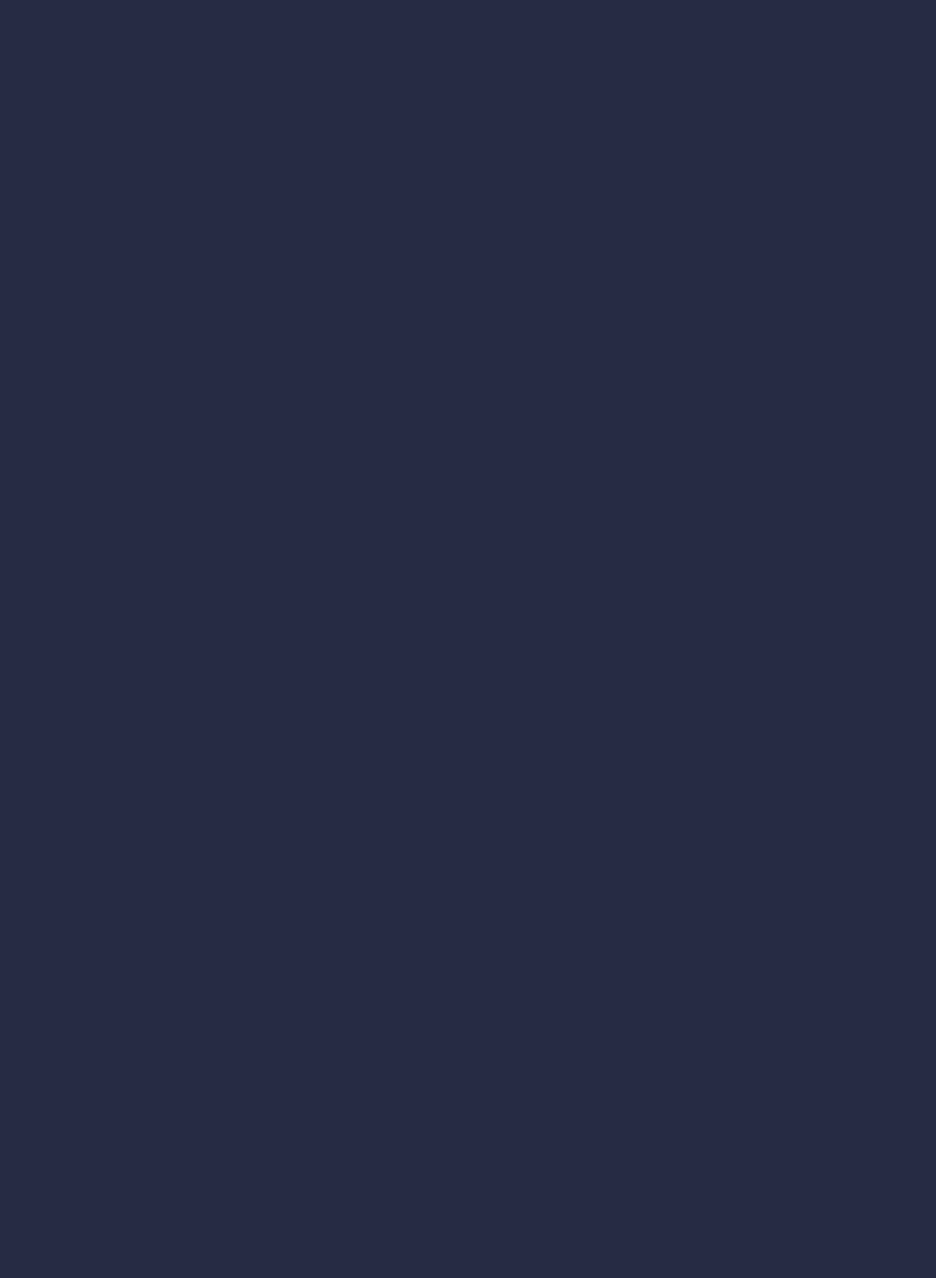
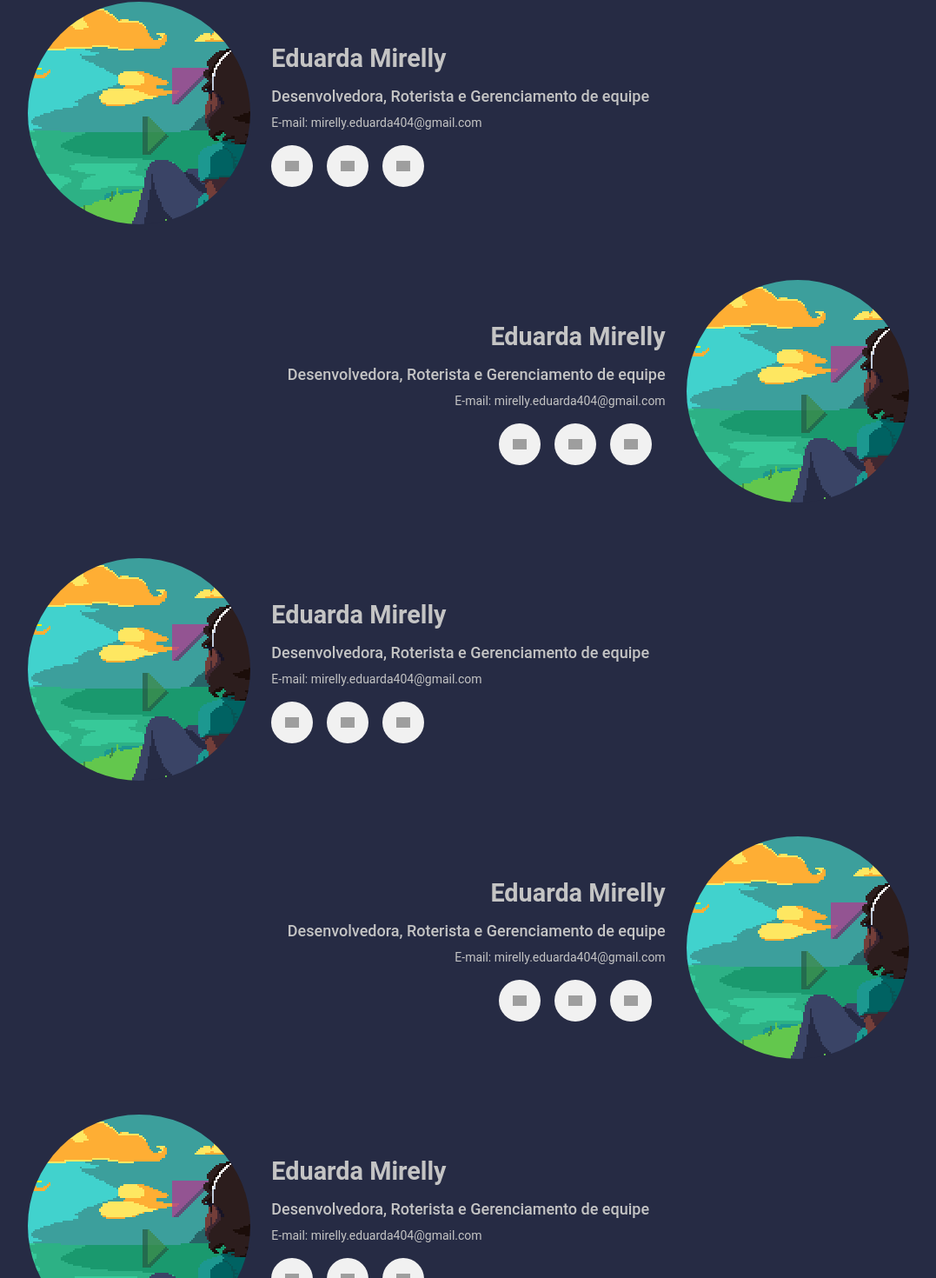
Before and after one commit to eduardamirelly/septandara-website, a React (Create React App) app: page / in a window 1280 px wide. Shown: the part 2323-3793 px from the top of the page at 87% size, without its empty margins (101-1178 px from the left). Before the commit the page ends 2349 px from the top, so only its background shows below. Built offline with nearby package versions, Linux system fonts and the light colour scheme; grey boxes are pictures that could not be loaded.

Commit message:
section team

```diff
--- a/public/index.html
+++ b/public/index.html
@@ -24,6 +24,10 @@
       work correctly both with client-side routing and a non-root public URL.
       Learn how to configure a non-root public URL by running `npm run build`.
     -->
+
+    <!-- AOS CDN CSS -->
+    <link href="https://unpkg.com/aos@2.3.1/dist/aos.css" rel="stylesheet">
+
     <title>Septandara</title>
   </head>
   <body>
@@ -39,5 +43,12 @@
       To begin the development, run `npm start` or `yarn start`.
       To create a production bundle, use `npm run build` or `yarn build`.
     -->
+
+    <!-- AOS CDN JS -->
+    <script src="https://unpkg.com/aos@2.3.1/dist/aos.js"></script>
+    <script>
+      AOS.init();
+    </script>
+
   </body>
 </html>
--- a/src/components/layouts/BlockInfoPerson.js
+++ b/src/components/layouts/BlockInfoPerson.js
@@ -0,0 +1,11 @@
+import React from 'react'
+
+function BlockInfoPerson(props) {
+  return (
+    <div data-aos="fade-up" data-aos-duration="1500" className="py-8 flex items-center">
+        {props.children}
+    </div>
+  )
+}
+
+export default BlockInfoPerson
--- /dev/null
+++ b/src/components/layouts/ImagePerson.js
@@ -0,0 +1,11 @@
+import React from 'react'
+
+function ImagePerson(props) {
+  return (
+    <div>
+        <img className="rounded-full w-64 h-64" src={props.image} alt="img" />
+    </div>
+  )
+}
+
+export default ImagePerson
--- /dev/null
+++ b/src/components/layouts/InfoPerson.js
@@ -0,0 +1,16 @@
+import React from 'react'
+
+function InfoPerson(props) {
+  return (
+    <div className="text-gray-100 mx-6">
+        <h4 className={"mb-2 text-[1.8rem] font-semibold " + props.addTextAlign}>{props.name}</h4>
+        <p className={"mb-1.5 text-lg font-medium " + props.addTextAlign}>{props.funcao}</p>
+        <p className={"mb-4 text-sm font-regular " + props.addTextAlign}>{props.contact}</p>
+        <div className={"flex items-center " + props.addAlignChildren}>
+            {props.children}
+        </div>
+    </div>
+  )
+}
+
+export default InfoPerson
--- /dev/null
+++ b/src/components/layouts/SocialMedia.js
@@ -0,0 +1,13 @@
+import React from 'react'
+
+function SocialMedia(props) {
+  return (
+    <>
+        <a href={props.link} className="mr-4 flex justify-center items-center rounded-full bg-white-100 hover:bg-gray-100 w-12 h-12">
+            <img className="w-4" src={props.image} alt="img" />
+        </a>
+    </>
+  )
+}
+
+export default SocialMedia
--- a/src/components/pages/Home.js
+++ b/src/components/pages/Home.js
@@ -1,7 +1,11 @@
 import React from 'react'
 import ButtonLink from '../buttons/ButtonLink'
+import BlockInfoPerson from '../layouts/BlockInfoPerson'
 import Container from '../layouts/Container'
+import ImagePerson from '../layouts/ImagePerson'
+import InfoPerson from '../layouts/InfoPerson'
 import Section from '../layouts/Section'
+import SocialMedia from '../layouts/SocialMedia'
 import SlideShow from '../SlideShow'
 import Description from '../texts/Description'
 import TitleSection from '../texts/TitleSection'
@@ -51,8 +55,57 @@ function Home() {
         </Section>
         <Section>
           <TitleSection text="Equipe por trás dos panos" />
-          <div className="fase-right">
-            Opa! Testando
+          <div className="w-10/12">
+            <div className="w-full flex justify-start">
+              <BlockInfoPerson>
+                <ImagePerson image="/imgs/back-initial.png" />
+                <InfoPerson name="Eduarda Mirelly" funcao="Desenvolvedora, Roterista e Gerenciamento de equipe" contact="E-mail: mirelly.eduarda404@gmail.com">
+                  <SocialMedia image="/imgs/play-store.png" link="/" />
+                  <SocialMedia image="/imgs/play-store.png" link="/" />
+                  <SocialMedia image="/imgs/play-store.png" link="/" />
+                </InfoPerson>
+              </BlockInfoPerson>
+            </div>
+            <div className="w-full flex justify-end">
+              <BlockInfoPerson>
+                <InfoPerson name="Eduarda Mirelly" funcao="Desenvolvedora, Roterista e Gerenciamento de equipe" contact="E-mail: mirelly.eduarda404@gmail.com" addAlignChildren="justify-end" addTextAlign="text-right">
+                  <SocialMedia image="/imgs/play-store.png" link="/" />
+                  <SocialMedia image="/imgs/play-store.png" link="/" />
+                  <SocialMedia image="/imgs/play-store.png" link="/" />
+                </InfoPerson>
+                <ImagePerson image="/imgs/back-initial.png" />
+              </BlockInfoPerson>
+            </div>
+            <div className="w-full flex justify-start">
+              <BlockInfoPerson>
+                <ImagePerson image="/imgs/back-initial.png" />
+                <InfoPerson name="Eduarda Mirelly" funcao="Desenvolvedora, Roterista e Gerenciamento de equipe" contact="E-mail: mirelly.eduarda404@gmail.com">
+                  <SocialMedia image="/imgs/play-store.png" link="/" />
+                  <SocialMedia image="/imgs/play-store.png" link="/" />
+                  <SocialMedia image="/imgs/play-store.png" link="/" />
+                </InfoPerson>
+              </BlockInfoPerson>
+            </div>
+            <div className="w-full flex justify-end">
+              <BlockInfoPerson>
+                <InfoPerson name="Eduarda Mirelly" funcao="Desenvolvedora, Roterista e Gerenciamento de equipe" contact="E-mail: mirelly.eduarda404@gmail.com" addAlignChildren="justify-end" addTextAlign="text-right">
+                  <SocialMedia image="/imgs/play-store.png" link="/" />
+                  <SocialMedia image="/imgs/play-store.png" link="/" />
+                  <SocialMedia image="/imgs/play-store.png" link="/" />
+                </InfoPerson>
+                <ImagePerson image="/imgs/back-initial.png" />
+              </BlockInfoPerson>
+            </div>
+            <div className="w-full flex justify-start">
+              <BlockInfoPerson>
+                <ImagePerson image="/imgs/back-initial.png" />
+                <InfoPerson name="Eduarda Mirelly" funcao="Desenvolvedora, Roterista e Gerenciamento de equipe" contact="E-mail: mirelly.eduarda404@gmail.com">
+                  <SocialMedia image="/imgs/play-store.png" link="/" />
+                  <SocialMedia image="/imgs/play-store.png" link="/" />
+                  <SocialMedia image="/imgs/play-store.png" link="/" />
+                </InfoPerson>
+              </BlockInfoPerson>
+            </div>
           </div>
         </Section>
     </Container>
--- a/src/components/texts/TitleSection.js
+++ b/src/components/texts/TitleSection.js
@@ -4,7 +4,7 @@ import './TitleSection.css'
 function TitleSection(props) {
   return (
     <>
-        <h3 className="pb-4 glowing-text text-[2.5rem] font-semibold text-white-100 text-center border-b-4 border-dashed">
+        <h3 className="pb-4 mb-12 glowing-text text-[2.5rem] font-semibold text-white-100 text-center border-b-4 border-dashed">
             {props.text}
         </h3>
     </>
```
